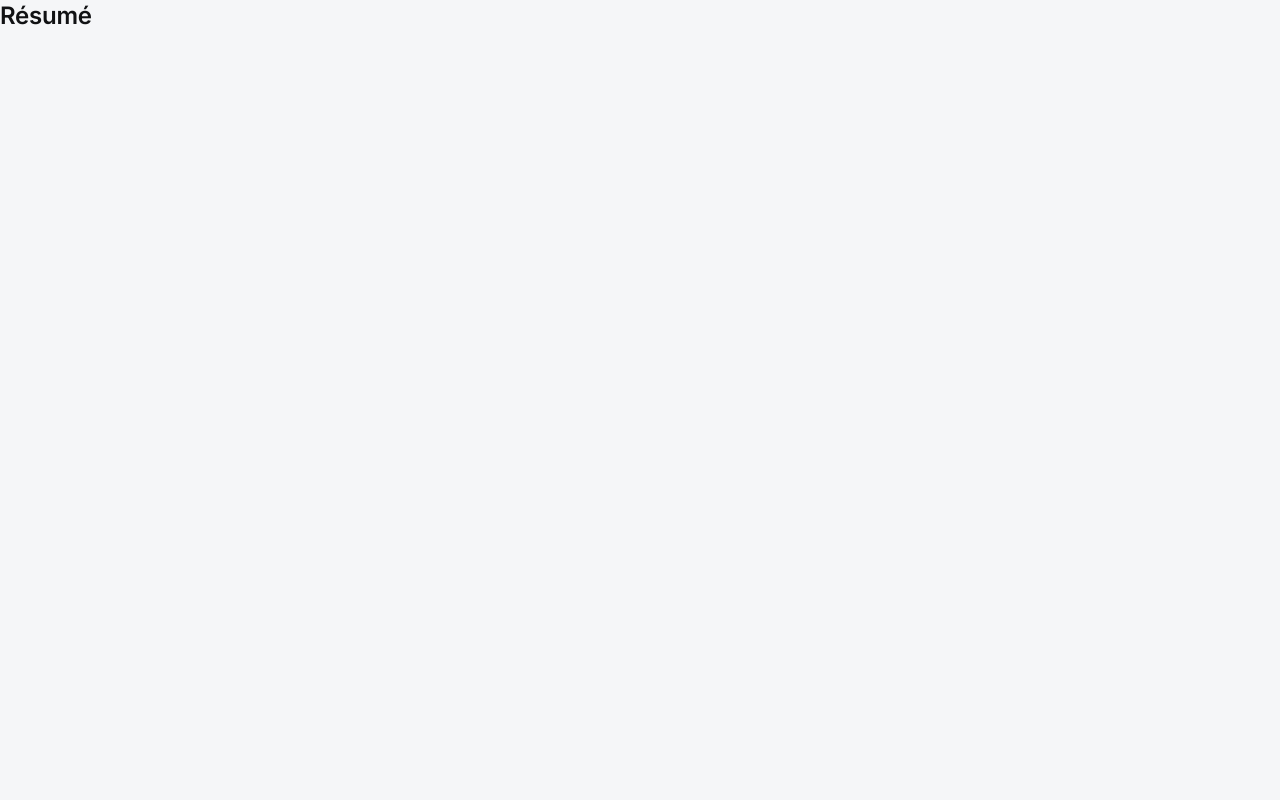
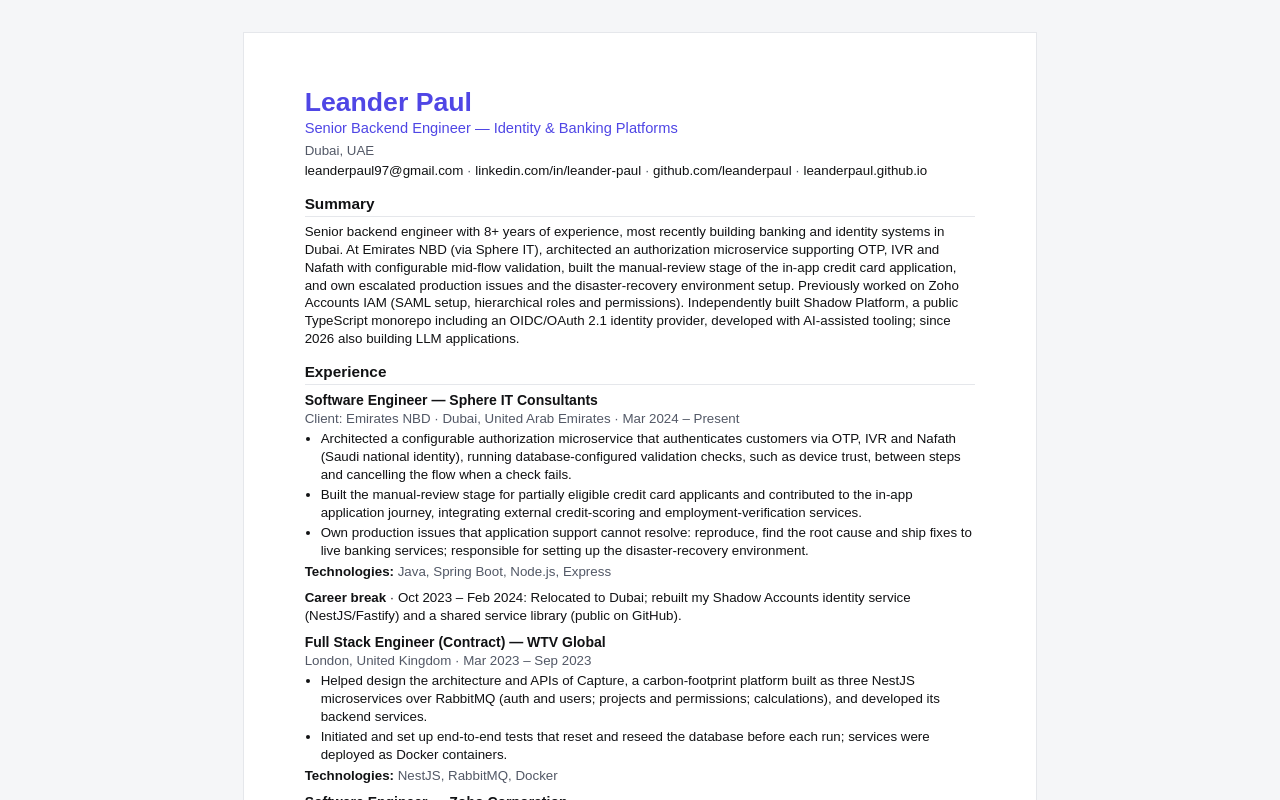
Before and after one commit to leanderpaul/leanderpaul.github.io, a Vue app: page /resume in a window 1280 px wide. Shown: the top 800 px of the page. Built offline with nearby package versions, Linux system fonts and the light colour scheme.

Commit message:
feat(resume): add ats-safe print page rendered from content
Single-column A4 template feeding all three PDFs from src/content.
Print uses Arial: Chromium embeds variable Inter as Type 3 glyphs,
which scrambles text extraction.

Co-Authored-By: Claude Opus 5.5 <noreply@anthropic.com>

```diff
--- a/src/pages/resume/resume.page.vue
+++ b/src/pages/resume/resume.page.vue
@@ -1,7 +1,107 @@
 <script lang="ts" setup>
-import { onBeforeUnmount, onMounted } from 'vue';
+import { computed, onBeforeMount, onBeforeUnmount, onMounted } from 'vue';
+import { useRoute, useRouter } from 'vue-router';
+
+import {
+  DEFAULT_RESUME_VARIANT,
+  EMPLOYMENT_LABELS,
+  EXPERIENCE,
+  PROFILE,
+  RESUME_CONTACT_LINKS,
+  RESUME_EDUCATION,
+  RESUME_FILES,
+  RESUME_OPEN_SOURCE_LINE,
+  RESUME_PROJECT,
+  RESUME_SUMMARY,
+  SKILL_GROUPS,
+  type EducationEntry,
+  type ResumeVariant,
+  type Role,
+  type TimelineEntry,
+  formatDateRange,
+  formatYearMonth,
+  formatYearRange,
+  isResumeVariant,
+} from '@app/content';
+
+interface ResumeRoleEntry {
+  kind: 'role';
+  key: string;
+  heading: string;
+  meta: string;
+  bullets: string[];
+  technologies: string;
+}
+
+interface ResumeBreakEntry {
+  kind: 'break';
+  key: string;
+  dates: string;
+  text: string;
+}
+
+type ResumeEntry = ResumeRoleEntry | ResumeBreakEntry;
+
+const META_SEPARATOR = ' · ';
+
+const route = useRoute();
+const router = useRouter();
+
+const variant = computed(() => (isResumeVariant(route.query.variant) ? route.query.variant : DEFAULT_RESUME_VARIANT));
+const logistics = computed(() => RESUME_FILES[variant.value].logistics);
+const education = computed(() =>
+  RESUME_EDUCATION.map(entry => ({ degree: entry.degree, details: formatEducationDetails(entry, variant.value) })),
+);
+
+const contactLinks = RESUME_CONTACT_LINKS.map((link, index) => ({ ...link, separator: index > 0 ? META_SEPARATOR : '' }));
+const entries: ResumeEntry[] = EXPERIENCE.map(toResumeEntry);
+const projectHeading = `${RESUME_PROJECT.name} — ${RESUME_PROJECT.descriptor}`;
+const projectYearsSuffix = `${META_SEPARATOR}${formatYearRange(RESUME_PROJECT.startYear, RESUME_PROJECT.endYear)}`;
+
+function formatEducationDetails(entry: EducationEntry, resumeVariant: ResumeVariant): string {
+  const details = `${entry.institution} — ${formatYearRange(entry.startYear, entry.endYear)}`;
+  const grade = entry.grades?.[resumeVariant];
+  return grade ? `${details}${META_SEPARATOR}${grade}` : details;
+}
+
+function formatRoleHeading(role: Role): string {
+  const title = role.employment === 'full-time' ? role.title : `${role.title} (${EMPLOYMENT_LABELS[role.employment]})`;
+  if (role.company === EMPLOYMENT_LABELS[role.employment]) return title;
+  return `${title} — ${role.company}`;
+}
+
+function toResumeEntry(entry: TimelineEntry): ResumeEntry {
+  const key = formatYearMonth(entry.start);
+  const dates = formatDateRange(entry.start, entry.end);
+  if (entry.kind === 'break') return { kind: 'break', key, dates, text: entry.text };
+
+  const meta = [entry.client && `Client: ${entry.client}`, entry.location, dates].filter(Boolean).join(META_SEPARATOR);
+  return {
+    kind: 'role',
+    key,
+    heading: formatRoleHeading(entry),
+    meta,
+    bullets: entry.resumeBullets,
+    technologies: entry.technologies.join(', '),
+  };
+}
 
 let robotsMeta: HTMLMetaElement | undefined;
+let previousTheme: string | undefined;
+
+function restoreTheme() {
+  if (previousTheme === undefined) delete document.documentElement.dataset.theme;
+  else document.documentElement.dataset.theme = previousTheme;
+}
+
+const stopRestoringOnLeave = router.afterEach((to, _from, failure) => {
+  if (!failure && to.name !== 'Resume') restoreTheme();
+});
+
+onBeforeMount(() => {
+  previousTheme = document.documentElement.dataset.theme;
+  document.documentElement.dataset.theme = 'light';
+});
 
 onMounted(() => {
   robotsMeta = document.head.querySelector<HTMLMetaElement>('meta[name="robots"]') ?? document.createElement('meta');
@@ -10,8 +110,225 @@ onMounted(() => {
   document.head.append(robotsMeta);
 });
 
-onBeforeUnmount(() => robotsMeta?.remove());
+onBeforeUnmount(() => {
+  stopRestoringOnLeave();
+  restoreTheme();
+  robotsMeta?.remove();
+});
 </script>
+
 <template>
-  <h1>Résumé</h1>
+  <article class="resume">
+    <div class="intro">
+      <h1>{{ PROFILE.name }}</h1>
+      <p class="headline">{{ PROFILE.headline }}</p>
+      <p class="logistics">{{ logistics }}</p>
+      <p class="contact">
+        <span data-contact="phone"></span>
+        <span v-for="link in contactLinks" :key="link.kind"
+          >{{ link.separator }}<a :href="link.href">{{ link.text }}</a></span
+        >
+      </p>
+    </div>
+
+    <section aria-labelledby="resume-summary">
+      <h2 id="resume-summary">Summary</h2>
+      <p>{{ RESUME_SUMMARY }}</p>
+    </section>
+
+    <section aria-labelledby="resume-experience">
+      <h2 id="resume-experience">Experience</h2>
+      <template v-for="entry in entries" :key="entry.key">
+        <div v-if="entry.kind === 'role'" class="entry">
+          <h3>{{ entry.heading }}</h3>
+          <p class="meta">{{ entry.meta }}</p>
+          <ul>
+            <li v-for="bullet in entry.bullets" :key="bullet">{{ bullet }}</li>
+          </ul>
+          <p class="technologies"><strong>Technologies:</strong> {{ entry.technologies }}</p>
+        </div>
+        <p v-else class="entry career-break"><strong>Career break</strong>{{ META_SEPARATOR }}{{ entry.dates }}: {{ entry.text }}</p>
+      </template>
+    </section>
+
+    <section aria-labelledby="resume-projects">
+      <h2 id="resume-projects">Projects</h2>
+      <div class="entry">
+        <h3>{{ projectHeading }}</h3>
+        <p class="meta">
+          <a :href="RESUME_PROJECT.url">{{ RESUME_PROJECT.urlText }}</a
+          >{{ projectYearsSuffix }}
+        </p>
+        <ul>
+          <li v-for="bullet in RESUME_PROJECT.bullets" :key="bullet">{{ bullet }}</li>
+        </ul>
+      </div>
+      <p class="entry open-source">{{ RESUME_OPEN_SOURCE_LINE }}</p>
+    </section>
+
+    <section aria-labelledby="resume-education">
+      <h2 id="resume-education">Education</h2>
+      <p v-for="entry in education" :key="entry.degree" class="line">
+        <strong>{{ entry.degree }}</strong> — {{ entry.details }}
+      </p>
+    </section>
+
+    <section aria-labelledby="resume-skills">
+      <h2 id="resume-skills">Skills</h2>
+      <p v-for="group in SKILL_GROUPS" :key="group.name" class="line">
+        <strong>{{ group.name }}:</strong> {{ group.skills.join(', ') }}
+      </p>
+    </section>
+  </article>
 </template>
+
+<style scoped>
+@page {
+  size: A4;
+  margin: 14mm 16mm;
+}
+
+.resume {
+  width: 100%;
+  max-width: 210mm;
+  min-height: 297mm;
+  margin: 32px auto;
+  padding: 14mm 16mm;
+  font-family: var(--sh-font-print);
+  font-size: 10pt;
+  line-height: 1.35;
+  color: var(--sh-text-primary);
+  background-color: var(--sh-surface-card);
+  border: var(--sh-border-width) solid var(--sh-border-default);
+  text-wrap: pretty;
+  font-variant-ligatures: none;
+  font-feature-settings:
+    'calt' 0,
+    'liga' 0;
+  overflow-wrap: break-word;
+}
+
+.resume h1,
+.resume h2,
+.resume h3 {
+  letter-spacing: normal;
+  break-after: avoid;
+}
+
+h1 {
+  font-size: 20pt;
+  line-height: 1.2;
+  color: var(--sh-accent-text);
+}
+
+.headline {
+  margin-top: 1pt;
+  font-size: 11pt;
+  font-weight: 500;
+  color: var(--sh-accent-text);
+}
+
+.logistics,
+.contact {
+  margin-top: 2pt;
+  color: var(--sh-text-secondary);
+}
+
+.resume a {
+  color: var(--sh-text-primary);
+  text-decoration: none;
+}
+
+.resume a:hover {
+  text-decoration: underline;
+}
+
+section {
+  margin-top: 10pt;
+}
+
+h2 {
+  margin-bottom: 4pt;
+  padding-bottom: 2pt;
+  font-size: 11.5pt;
+  line-height: 1.3;
+  border-bottom: var(--sh-border-width) solid var(--sh-border-default);
+}
+
+h3 {
+  font-size: 10.5pt;
+  line-height: 1.35;
+}
+
+.entry + .entry {
+  margin-top: 6pt;
+}
+
+.meta {
+  color: var(--sh-text-secondary);
+  break-after: avoid;
+}
+
+ul {
+  margin: 2pt 0 0;
+  padding-left: 12pt;
+  list-style-type: disc;
+}
+
+li + li {
+  margin-top: 1.5pt;
+}
+
+.technologies {
+  margin-top: 2pt;
+  color: var(--sh-text-secondary);
+}
+
+.technologies strong,
+.career-break strong,
+.line strong {
+  font-weight: 600;
+  color: var(--sh-text-primary);
+}
+
+.line + .line {
+  margin-top: 2pt;
+}
+
+p,
+li {
+  orphans: 2;
+  widows: 2;
+}
+
+li,
+.career-break,
+.open-source,
+.line {
+  break-inside: avoid;
+}
+
+@media screen and (max-width: 860px) {
+  .resume {
+    min-height: 0;
+    margin: 0;
+    padding: 24px 16px;
+    border: 0;
+  }
+}
+
+@media print {
+  :global(body:has(.resume)) {
+    background-color: transparent;
+  }
+
+  .resume {
+    max-width: none;
+    min-height: 0;
+    margin: 0;
+    padding: 0;
+    border: 0;
+    background-color: transparent;
+  }
+}
+</style>
--- a/src/styles/tokens.css
+++ b/src/styles/tokens.css
@@ -402,4 +402,6 @@
 :root {
   --sh-text-hero: clamp(2.25rem, 1.5rem + 3vw, 3.5rem);
   --sh-text-hero--line-height: 1.1;
+  /* Chromium embeds variable fonts such as Inter in PDFs as Type 3 glyphs, which scrambles text extraction. */
+  --sh-font-print: Arial, Helvetica, sans-serif;
 }
```
